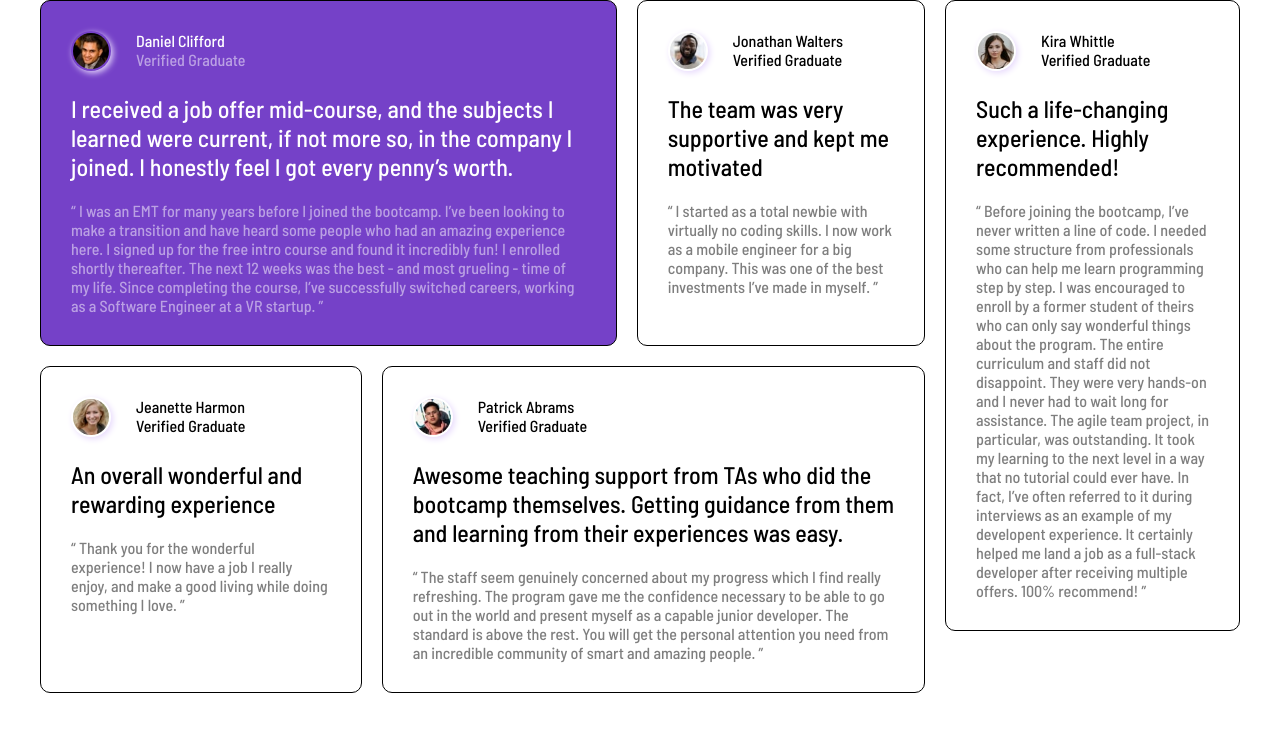
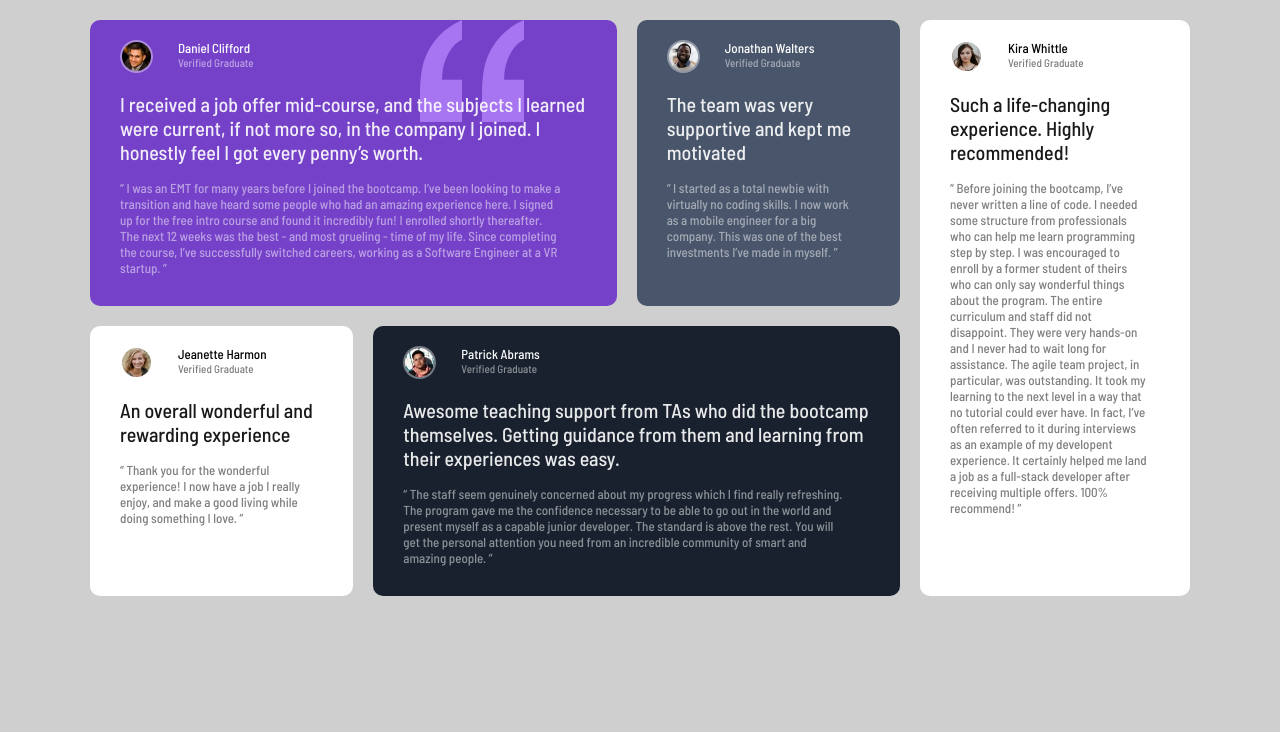
Before and after one commit to nithyaasworld/MERN-Stack-Course, a plain HTML site: page day3/day-2---testimonial-grid-nithyaasworld-master/index.html in a window 1280 px wide. Drawn offline with Linux system fonts and the light colour scheme.

Commit message:
added solution

```diff
--- a/day3/day-2---testimonial-grid-nithyaasworld-master/index.html
+++ b/day3/day-2---testimonial-grid-nithyaasworld-master/index.html
@@ -47,7 +47,7 @@
           </div>
           <div class="author-info">
             <p>Jonathan Walters</p>
-            <p>Verified Graduate</p>
+            <p class=verified-graduate>Verified Graduate</p>
           </div>
         </div>
         <div class="review-highlights">
@@ -68,7 +68,7 @@
           </div>
           <div class="author-info">
             <p>Jeanette Harmon</p>
-            <p>Verified Graduate</p>
+            <p class=verified-graduate>Verified Graduate</p>
           </div>
         </div>
         <div class="review-highlights">
@@ -88,7 +88,7 @@
           </div>
           <div class="author-info">
             <p>Patrick Abrams</p>
-            <p>Verified Graduate</p>
+            <p class=verified-graduate>Verified Graduate</p>
           </div>
         </div>
         <div class="review-highlights">
@@ -116,7 +116,7 @@
           </div>
           <div class="author-info">
             <p>Kira Whittle</p>
-            <p>Verified Graduate</p>
+            <p class=verified-graduate>Verified Graduate</p>
           </div>
         </div>
         <div class="review-highlights">
--- a/day3/day-2---testimonial-grid-nithyaasworld-master/styles.css
+++ b/day3/day-2---testimonial-grid-nithyaasworld-master/styles.css
@@ -9,14 +9,20 @@
 /* ========== */
 body{
     font-family: 'Barlow Semi Condensed', sans-serif;
+    font-size: 13px;
 }
 
 /* =========== */
 /* Card Layout */
 /* =========== */
+body{
+    padding: 20px;
+    background-color: hsl(0, 0%, 81%);
+}
 .flex-container{
     display: flex;
-    width: 1200px;
+    flex-wrap: wrap;
+    width: 1100px;
     margin: 0 auto;
     gap: 20px;
 }
@@ -27,31 +33,31 @@ body{
     gap: 20px;
 }
 .card-container-2{
-    flex: 1;
+  flex: 1;
+  border-radius: 10px;
+  background-color: hsl(0, 0%, 100%);
 }
 .card{
     border-radius: 10px;
-    border: 1px solid black;
 }
 .daniel{
-    flex: 2 1 500px;
+    flex: 2 1 400px;
 }
 .jonathan {
-    flex: 1 1 250px;
+    flex: 1 1 200px;
 }
 .patrick{
     flex: 2 1 400px;
 }
 .jeanette{
-    flex: 1 1 250px;
+    flex: 1 1 200px;
 }
-/* =========== */
-/* Card Design */
-/* =========== */
-.daniel{
-    background-color: hsl(263, 55%, 52%);
-    color: white;
+.kira{
+    flex: 1 1 200px;
 }
+/* ================== */
+/* Common Card Design */
+/* ================== */
 .author-section {
     display: flex;
     gap: 25px;
@@ -59,23 +65,51 @@ body{
 .card{
     display: flex;
     flex-direction: column;
-    gap: 20px;
-    padding: 30px;
+    gap: 16px;
+    padding: 20px 30px 30px 30px;
 }
 .author-image img{
     border-radius: 50px;
-    width: 40px;
+    width: 33px;
     padding: 2px;
-    box-shadow: 2px 2px 6px  hsl(264, 85%, 92%);
+    background-color: hsl(0, 0%, 100%, 0.4);
+}
+.verified-graduate{
+    opacity: 0.5;
+    font-size: 0.85em;
 }
 .review-highlights{
-    font-size: 24px;
+    font-size: 20px;
+    opacity: 0.9;
 }
 .full-review{
     opacity: 0.5;
+    max-width: 95%;
 }
-.verified-graduate {
-    opacity: 0.5;
+
+/* ================== */
+/* Author-specific Card Design */
+/* ================== */
+.daniel{
+    background-color: hsl(263, 55%, 52%);
+    color: white;
+    background-image: url(./images/bg-pattern-quotation.svg);
+    background-repeat: no-repeat;
+    background-position: 78% 0%;
+}
+.jonathan{
+    background-color:hsl(217, 19%, 35%);
+    color: white;
+}
+.patrick{
+    color: white;
+    background-color: hsl(219, 29%, 14%);
+}
+.kira{
+    border: none;
+}
+.jeanette{
+    background-color: hsl(0, 0%, 100%);
 }
 
 /* =========== */
```
